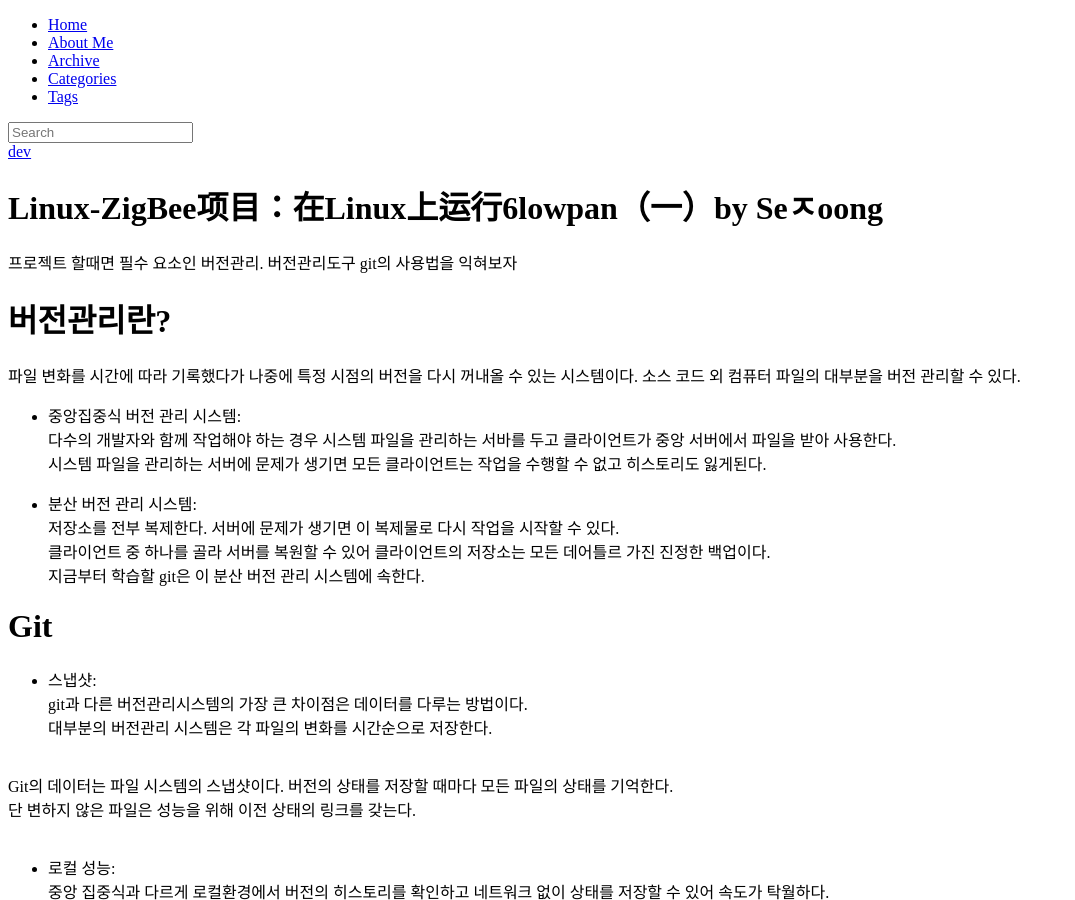
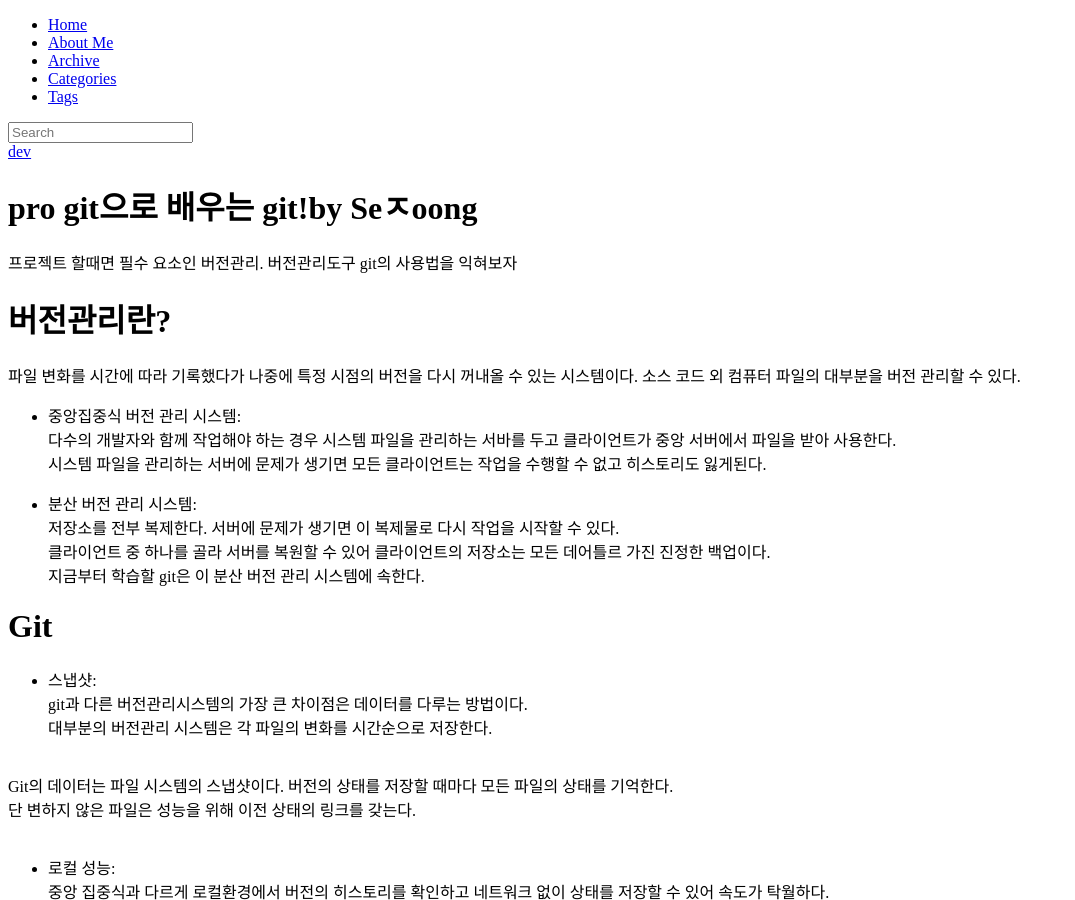
Before and after one commit to sejoong/sejoong.github.com, a Jekyll site: the page built from _posts/2015-02-08-dev.md, in a window 1280 px wide and 900 px high. Shown: the whole window, without its empty margins (0-1075 px from the left). Built offline with Jekyll 4.4.1, drawn with Linux system fonts in a browser that asks for light colours; nearby versions of some CDN libraries; library files that are not in the unit come from our copies; comment, search, counter and statistics services are not loaded.

Commit message:
no message

```diff
--- a/_posts/2015-02-08-dev.md
+++ b/_posts/2015-02-08-dev.md
@@ -1,7 +1,7 @@
 ---
 layout: post
 category: dev
-title: Linux-ZigBee项目：在Linux上运行6lowpan（一）
+title: pro git으로 배우는 git! #1
 tagline: by Seㅈoong
 tags: [git, pro git]
 ---
```
